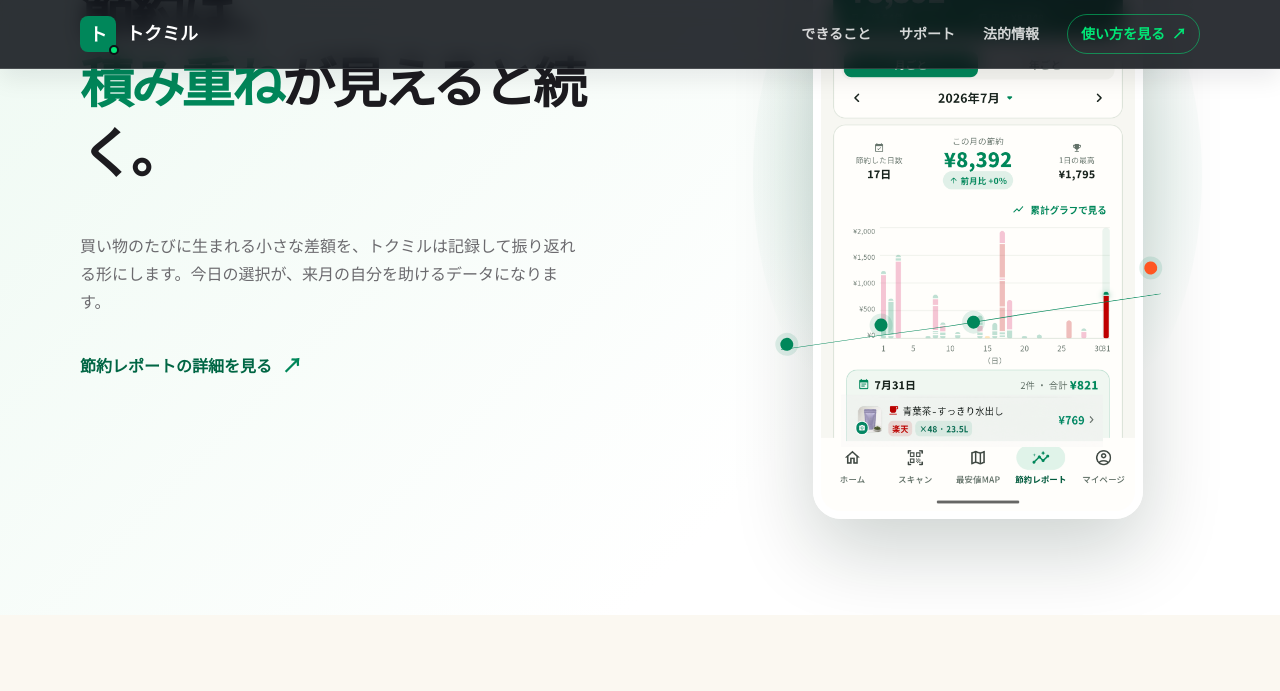
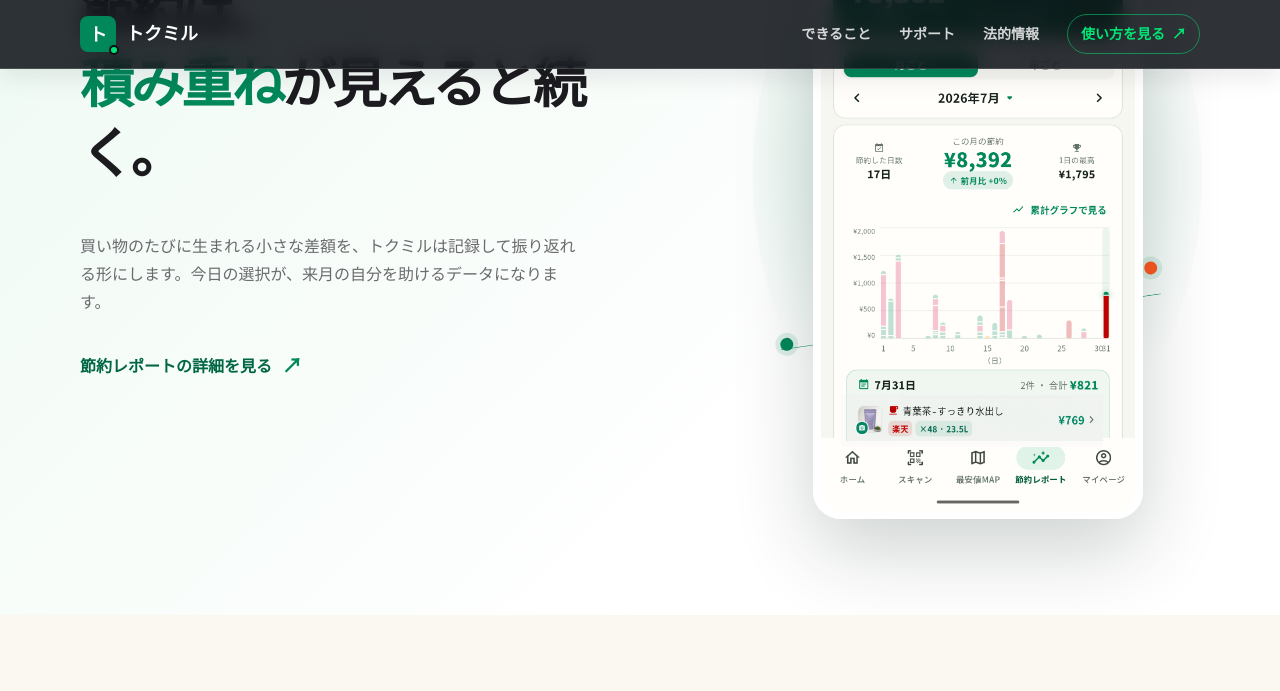
Before and after one commit to ringedseal1234-ctrl/tokumiru-legal, a Jekyll site: the page built from index.md, in a window 1280 px wide and 1400 px high, scrolled down 3814 px. Shown: the top 691 px of the window. Built offline with Jekyll 4.4.1, drawn with Linux system fonts in a browser that asks for light colours; grey boxes are pictures that could not be loaded.

```diff
--- a/assets/css/main.css
+++ b/assets/css/main.css
@@ -1840,10 +1840,10 @@ em { color: var(--color-primary); font-style: normal; }
 .text-link { display: inline-flex; align-items: center; gap: 10px; margin-top: 16px; color: var(--color-primary-dark); font-weight: 800; text-decoration: none; }
 .text-link span { color: var(--color-primary); font-size: 20px; transition: transform var(--dur-base) var(--ease-out); }
 .text-link:hover span { transform: translate(4px, -4px); }
-.savings-feature__visual { position: relative; width: min(100%, 330px); margin: 0 auto; }
+.savings-feature__visual { position: relative; isolation: isolate; width: min(100%, 330px); margin: 0 auto; }
 .savings-feature__visual::before { position: absolute; z-index: 0; inset: 8% -18% 4%; border-radius: 50%; background: radial-gradient(circle, rgba(0,135,90,.2), transparent 67%); content: ""; }
 .savings-feature__visual img { position: relative; z-index: 1; width: 100%; height: auto; border: 8px solid #fff; border-radius: 28px; box-shadow: var(--shadow-float); }
-.savings-feature__line { position: absolute; z-index: 2; right: -20px; bottom: 22%; left: -34px; height: 80px; transform: rotate(-8deg); pointer-events: none; }
+.savings-feature__line { position: absolute; z-index: 0; right: -20px; bottom: 22%; left: -34px; height: 80px; transform: rotate(-8deg); pointer-events: none; }
 .savings-feature__line::before { position: absolute; inset: 38px 0 auto; height: 4px; background: var(--color-primary); clip-path: polygon(0 70%, 23% 60%, 44% 69%, 68% 25%, 100% 0, 100% 15%, 70% 40%, 45% 83%, 22% 73%, 0 83%); content: ""; }
 .savings-feature__line i { position: absolute; top: 30px; width: 13px; height: 13px; border-radius: 50%; background: var(--color-primary); box-shadow: 0 0 0 5px rgba(0,135,90,.12); }
 .savings-feature__line i:nth-child(1) { left: 0; }.savings-feature__line i:nth-child(2) { left: 25%; top: 24px; }.savings-feature__line i:nth-child(3) { left: 49%; top: 34px; }.savings-feature__line i:nth-child(4) { right: 0; top: 5px; background: var(--color-secondary); }
```
Also changed, not shown: features.md (+1 -1 lines), assets/images/store/screenshots/family-sharing.png (added).
